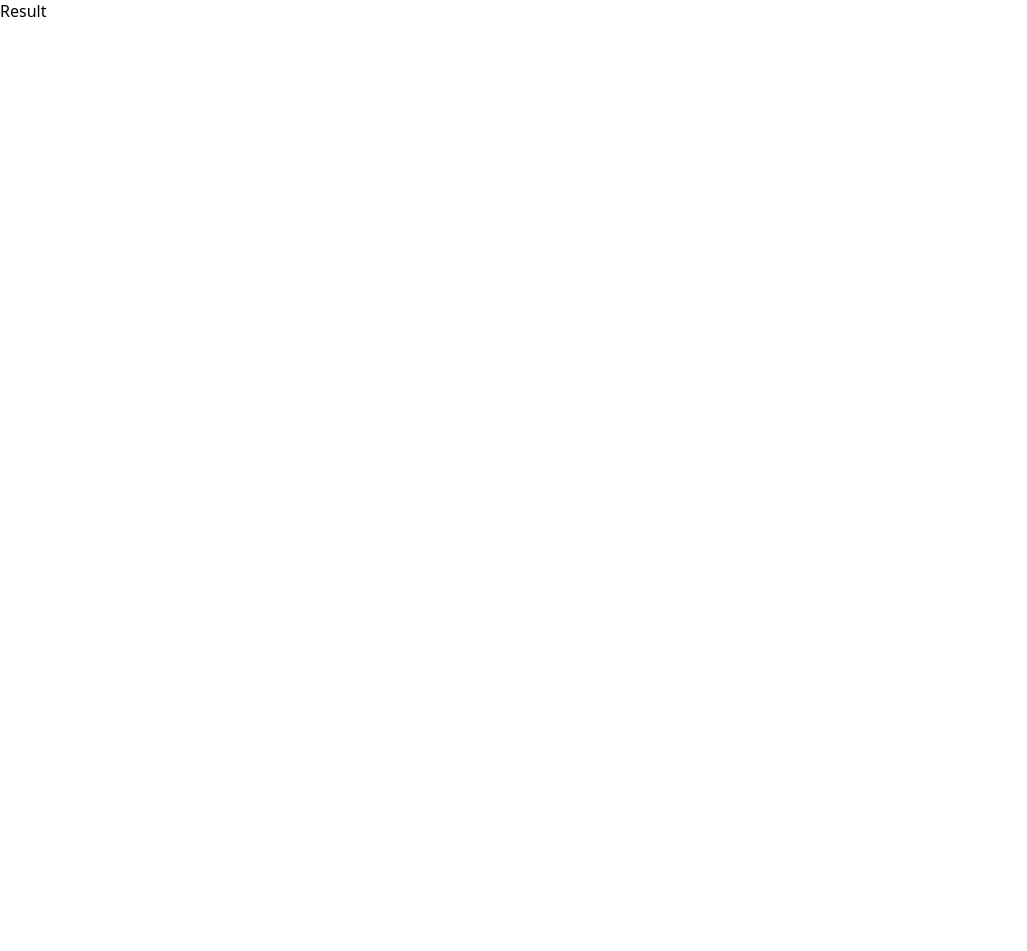
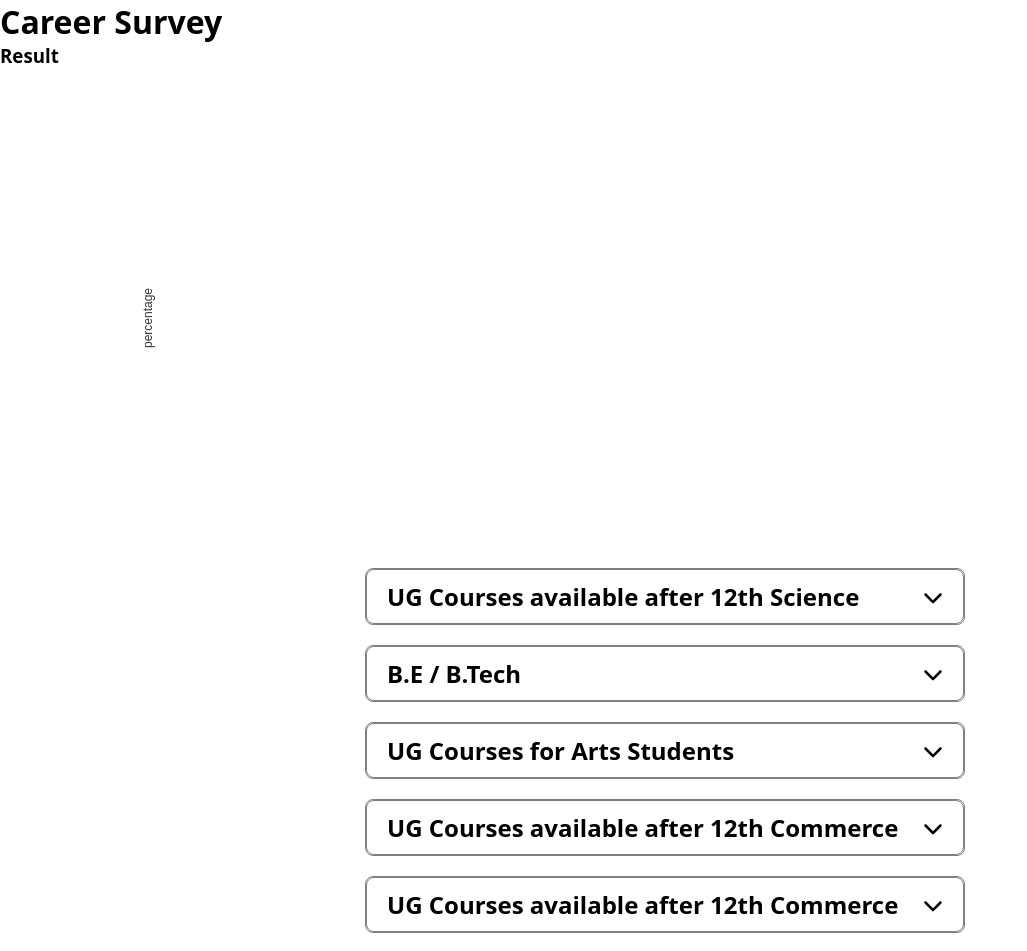
Before and after one commit to chaitanya-Uike/career-choice, a React (Create React App) app: page /result in a window 1280 px wide. Shown: the top 951 px of the page, without its empty margins (0-1027 px from the left). Before the commit the page ends 800 px from the top, so only its background shows below. Built offline with nearby package versions, Linux system fonts and the light colour scheme.

Commit message:
graph and accordian added

```diff
--- a/package.json
+++ b/package.json
@@ -3,6 +3,8 @@
   "version": "0.1.0",
   "private": true,
   "dependencies": {
+    "@nivo/bar": "^0.80.0",
+    "@nivo/core": "^0.80.0",
     "@testing-library/jest-dom": "^5.14.1",
     "@testing-library/react": "^13.0.0",
     "@testing-library/user-event": "^13.2.1",
--- /dev/null
+++ b/src/App.tsx
@@ -0,0 +1,30 @@
+import { createContext, useState, Dispatch, SetStateAction } from "react"
+import { Outlet } from 'react-router-dom'
+
+interface Hash {
+    [key: string]: number
+}
+
+export type appContextType = {
+    result: Hash,
+    setResult: Dispatch<SetStateAction<Hash>>
+}
+
+
+export const AppContext = createContext<appContextType | null>(null)
+
+const App = () => {
+    const [result, setResult] = useState<Hash>({})
+    return (
+        <div>
+            <div>
+                <h1>Career Survey</h1>
+            </div>
+            <AppContext.Provider value={{ result, setResult }}>
+                <Outlet />
+            </AppContext.Provider>
+        </div>
+    )
+}
+
+export default App
--- /dev/null
+++ b/src/components/Accordian/index.tsx
@@ -0,0 +1,30 @@
+import { useState } from 'react'
+import style from "./style.module.scss"
+
+interface Props {
+    title: string
+    items: string[]
+}
+
+const Accordian = ({ title, items }: Props) => {
+    const [show, setShow] = useState(false)
+    return (
+        <div className={style.accordian}>
+            <div className={style.header}>
+                <h2>{title}</h2>
+                <div style={{ display: "grid", placeItems: "center", transform: show ? "rotate(180deg)" : "" }} onClick={() => setShow(!show)}>
+                    <svg xmlns="http://www.w3.org/2000/svg" viewBox="0 0 448 512" width={20} height={20}>
+                        <path color='gray' d="M201.4 406.6c12.5 12.5 32.8 12.5 45.3 0l192-192c12.5-12.5 12.5-32.8 0-45.3s-32.8-12.5-45.3 0L224 338.7 54.6 169.4c-12.5-12.5-32.8-12.5-45.3 0s-12.5 32.8 0 45.3l192 192z" />
+                    </svg>
+                </div>
+            </div>
+            <div className={style.content} style={{ display: show ? "inherit" : "none" }}>
+                <ul>
+                    {items.map((item, index) => <li key={index}>{item}</li>)}
+                </ul>
+            </div>
+        </div>
+    )
+}
+
+export default Accordian
--- /dev/null
+++ b/src/components/Accordian/style.module.scss
@@ -0,0 +1,30 @@
+.accordian{
+    border: 1px solid gray;
+    width: 600px;
+    border-radius: 8px;
+    margin-left: 50px;
+    .header{
+        display: flex;
+        align-items: center;
+        justify-content: space-between;
+        border: 1px solid gray;
+        width: 100%;
+        padding: 10px 20px;
+        border-radius: 8px;
+
+        svg{
+            cursor: pointer;
+        }
+    }
+
+    .content{
+        overflow: hidden;
+        padding: 30px 60px;
+
+        ul{
+            display: flex;
+            flex-direction: column;
+            row-gap: 10px;
+        }
+    }
+}
--- /dev/null
+++ b/src/components/BarGraph/index.tsx
@@ -0,0 +1,34 @@
+import { ResponsiveBar } from '@nivo/bar'
+import style from "./style.module.scss"
+
+const BarGraph = ({ data }: { data: any }) => {
+    console.log(data)
+
+    return (
+        <div className={style.graphContainer}>
+            <ResponsiveBar
+                data={data}
+                keys={["percentage"]}
+                indexBy="field"
+                margin={{ top: 50, right: 130, bottom: 50, left: 60 }}
+                padding={0.4}
+                valueScale={{ type: "linear" }}
+                colors="#3182CE"
+                animate={true}
+                enableLabel={false}
+                axisTop={null}
+                axisRight={null}
+                axisLeft={{
+                    tickSize: 5,
+                    tickPadding: 5,
+                    tickRotation: 0,
+                    legend: "percentage",
+                    legendPosition: "middle",
+                    legendOffset: -40
+                }}
+            />
+        </div>
+    )
+}
+
+export default BarGraph
--- /dev/null
+++ b/src/components/BarGraph/style.module.scss
@@ -0,0 +1,4 @@
+.graphContainer{
+    width: 80vw;
+    height: 500px;
+}
--- a/src/pages/Result/index.tsx
+++ b/src/pages/Result/index.tsx
@@ -1,6 +1,146 @@
+import { useContext } from "react"
+import { AppContext, appContextType } from "../../App"
+import BarGraph from "../../components/BarGraph"
+import Accordian from "../../components/Accordian"
+import style from "./style.module.scss"
+
+
+const items1 = [
+    'BE/B.Tech- Bachelor of Technology',
+    'B.Arch- Bachelor of Architecture',
+    'BCA- Bachelor of Computer Applications',
+    'B.Sc.- Information Technology',
+    'B.Sc- Nursing',
+    'BPharma- Bachelor of Pharmacy',
+    'B.Sc- Interior Design',
+    'BDS- Bachelor of Dental Surgery',
+    'Animation, Graphics and Multimedia',
+    'B.Sc. – Nutrition & Dietetics',
+    'BPT- Bachelor of Physiotherapy',
+    'B.Sc- Applied Geology',
+    'BA/B.Sc. Liberal Arts',
+    'B.Sc.- Physics',
+    'B.Sc. Chemistry',
+    'B.Sc. Mathematics',
+
+]
+
+const items2 = [
+    'Aeronautical Engineering',
+    'Automobile Engineering',
+    'Civil Engineering',
+    'Computer Science and Engineering',
+    'Biotechnology Engineering',
+    'Electrical and Electronics Engineering',
+    'Automation and Robotics',
+    'Petroleum Engineering',
+    'Instrumentation Engineering',
+    'Ceramic Engineering',
+    'Chemical Engineering',
+    'Structural Engineering',
+    'Transportation Engineering',
+    'Construction Engineering',
+    'Power Engineering',
+    'Robotics Engineering',
+    'Textile Engineering',
+    'Smart Manufacturing & Automation',
+    'Electronics and communication Engineering',
+    'Electrical Engineering',
+    'Mechanical engineering',
+    'Information Technology',
+    'Artificial intelligence',
+    'Data Science',
+    'Artificial intelligence and machine learning',
+    'Agriculture Engineering',
+    'Food technology',
+    'B. Tech in Cyber security',
+    'Information Science and engineering',
+    'Biomedical Engineering',
+    'Electronics and Instrumentation Engineering',
+    'Mechatronics',
+    'Instrumentation and Control',
+    'Mining Engineering',
+    'Production engineering',
+    'Dairy technology',
+    'Marine Engineering',
+    'Big Data Analytics']
+
+const items3 = [
+    'BBA- Bachelor of Business Administration',
+    'BMS- Bachelor of Management Science',
+    'BFA- Bachelor of Fine Arts',
+    'BEM- Bachelor of Event Management',
+    'Integrated Law Course- BA + LL.B',
+    'BJMC- Bachelor of Journalism and Mass Communication',
+    'BFD- Bachelor of Fashion Designing',
+    'BSW- Bachelor of Social Work',
+    'BBS- Bachelor of Business Studies',
+    'BTTM- Bachelor of Travel and Tourism Management',
+    'Aviation Courses',
+    'B.Sc- Interior Design',
+    'B.Sc.- Hospitality and Hotel Administration',
+    'Bachelor of Design (B. Design)',
+    'Bachelor of Performing Arts',
+    'BA in History'
+]
+
+const items4 = [
+    'B.Com- Bachelor of Commerce',
+    'BBA- Bachelor of Business Administration',
+    'B.Com (Hons.)',
+    'BA (Hons.) in Economics',
+    'Integrated Law Program- B.Com LL.B',
+    'Integarted Law Program- BBA LL.B'
+]
+
+const items5 = [
+    'CA- Chartered Accountancy',
+    'CS- Company Secretary',
+    'Bachelor of Design in Accessory Design',
+    'fashion Design, Ceramic Design',
+    'Leather Design',
+    'Graphic Design',
+    'Industrial Design',
+    'Jewellery Design',
+    'Bachelor in Foreign Language',
+    'Diploma Courses',
+    'Advanced Diploma Courses',
+    'Certificate Courses'
+]
+
 const Result = () => {
+    const { result } = useContext(AppContext) as appContextType
+
+
+    const getData = () => {
+        if (!result) return []
+
+        const data = []
+
+        for (const key in result) {
+            data.push({ field: key, percentage: result[key] })
+        }
+
+        return data
+    }
+
     return (
-        <div>Result</div>
+        <div>
+            <div>
+                <h3>Result</h3>
+            </div>
+            <div style={{ display: "grid", placeItems: "center" }}>
+                <BarGraph data={getData()} />
+            </div>
+            <div className={style.accordianContainer}>
+                <Accordian title="UG Courses available after 12th Science" items={items1} />
+                <Accordian title="B.E / B.Tech" items={items2} />
+                <Accordian title="UG Courses for Arts Students" items={items3} />
+                <Accordian title="UG Courses available after 12th Commerce" items={items4} />
+                <Accordian title="UG Courses available after 12th Commerce" items={items4} />
+                <Accordian title="professional courses to pursue after 12th" items={items5} />
+            </div>
+        </div>
     )
 }
 
--- /dev/null
+++ b/src/pages/Result/style.module.scss
@@ -0,0 +1,9 @@
+.accordianContainer{
+    width: 100%;
+    display: flex;
+    align-items: center;
+    justify-content: center;
+    flex-direction: column;
+    margin-bottom: 50px;
+    row-gap: 20px;
+}
--- a/src/pages/Test/index.tsx
+++ b/src/pages/Test/index.tsx
@@ -1,10 +1,11 @@
-import { useState } from "react"
+import { useState, useContext } from "react"
 import QuestionBar from "../../components/QuestionBar"
 import questionsJson from "./questions.json"
 import MCQContainer from "../../components/MCQ"
 import style from "./style.module.scss"
 import SVGIcons from "../../components/SVGIcons"
-import { CLIENT_RENEG_LIMIT } from "tls"
+import { AppContext, appContextType } from "../../App"
+import { useNavigate } from "react-router-dom"
 
 export interface MCQ {
     question: string,
@@ -24,8 +25,27 @@ const Test = () => {
     const [questions] = useState<MCQ[]>(questionsJson.questions)
     const [activeQuestion, setActiveQuestion] = useState<number>(0)
     const [selectedOptions, setSelectedOptions] = useState<number[]>(new Array(questions.length).fill(-1))
+    const { setResult } = useContext(AppContext) as appContextType
+    const navigate = useNavigate()
+
 
     const allQuestionsSolved = !selectedOptions.some(value => value === -1)
+
+    function goToPrev() {
+        setActiveQuestion(prev => {
+            if (activeQuestion !== 0)
+                return prev - 1
+            return prev
+        })
+    }
+
+    function goToNext() {
+        setActiveQuestion(prev => {
+            if (activeQuestion !== questions.length - 1)
+                return prev + 1
+            return prev
+        })
+    }
 
     return (
         <div className={style.mainContainer}>
@@ -36,31 +56,17 @@ const Test = () => {
                 selectedOptions={selectedOptions}
             />
             <div className={style.navButtonsContainer}>
-                <button className={style.navButtons} onClick={() => {
-                    setActiveQuestion(prev => {
-                        if (activeQuestion !== 0)
-                            return prev - 1
-                        return prev
-                    })
-                }}>
+                <button className={style.navButtons} onClick={goToPrev}>
                     <SVGIcons.ArrowLeft width={20} height={20} color="green" />
                     Prev</button>
-                <button className={style.navButtons} onClick={() => {
-                    setActiveQuestion(prev => {
-                        if (activeQuestion !== questions.length - 1)
-                            return prev + 1
-                        return prev
-                    })
-                }
-
-                }>
+                <button className={style.navButtons} onClick={goToNext}>
                     Next
                     <SVGIcons.ArrowRight width={20} height={20} color="green" />
                 </button>
             </div>
             <MCQContainer mcq={questions[activeQuestion]} questionNo={activeQuestion} selectedOptions={selectedOptions} setSelectedOptions={setSelectedOptions} />
 
-            {allQuestionsSolved &&
+            {allQuestionsSolved ?
                 <button className={style.submitBtn} onClick={() => {
                     const questionMapping: QuestionMapping = {}
 
@@ -78,9 +84,10 @@ const Test = () => {
                         result[key] = data.reduce((acc, value) => acc + (100 - value * 25), 0) / data.length;
                     }
 
-                    console.log(result)
-
-                }}>Finish Test</button>
+                    setResult({ ...result })
+                    navigate("/result")
+                }}>Finish Test</button> :
+                selectedOptions[activeQuestion] !== -1 && <button style={{ marginTop: '30px' }} className={style.navButtons} onClick={goToNext}>Submit</button>
             }
         </div>
     )
```
Also changed, not shown: src/index.tsx (+16 -9 lines), 1 other file (tests, documents, lock files or other folders).
